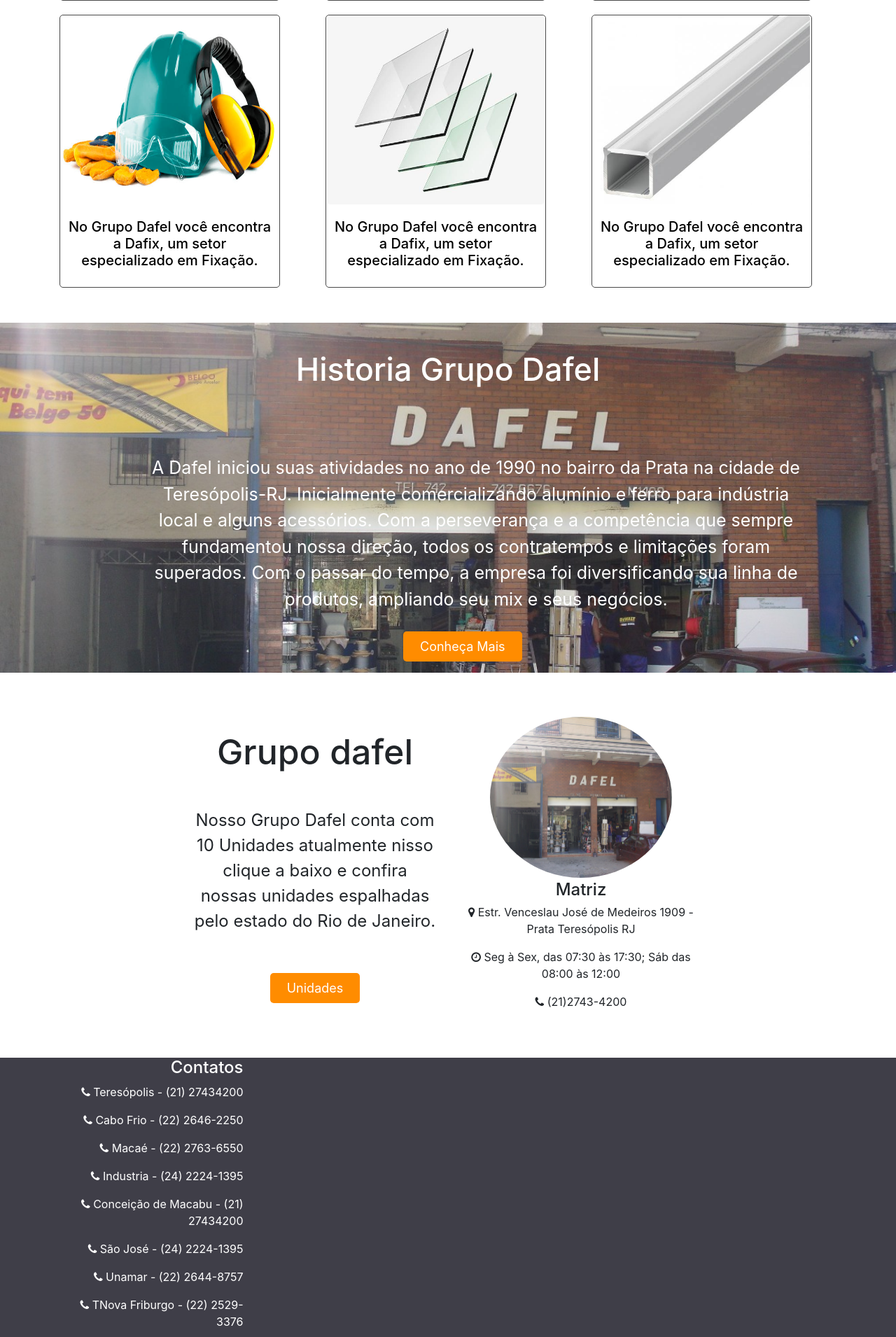
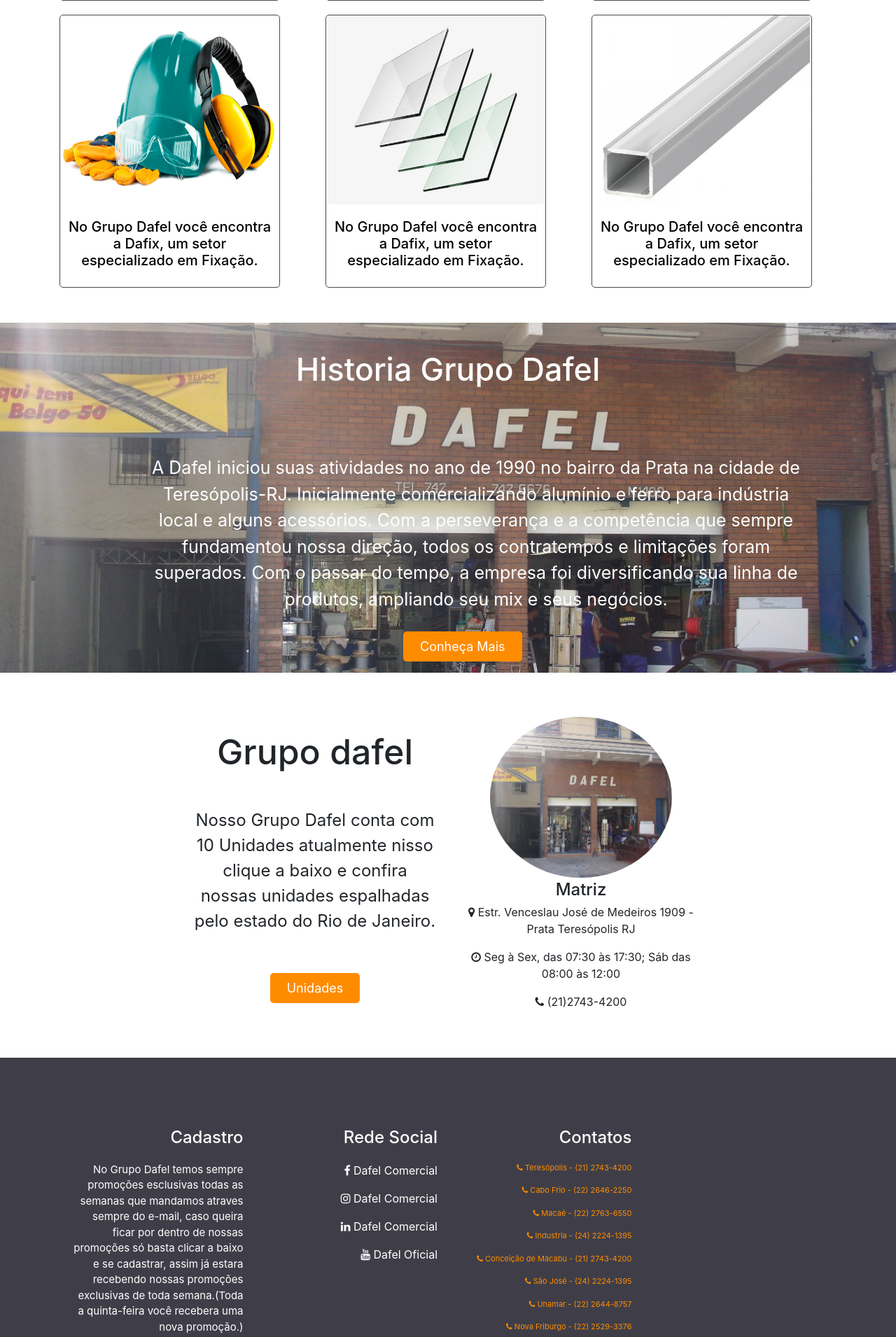
Before and after one commit to alessandroFutura/grupodafel.com.br, a PHP site: page / in a window 1280 px wide. Shown: the part 1130-3040 px from the top of the page at 70% size. Run offline with PHP 8.4, Linux system fonts and the light colour scheme.

Commit message:
Beta 1.0.8

```diff
--- a/public/css/contact.css
+++ b/public/css/contact.css
@@ -1,10 +1,58 @@
 .contact
 {
     background-color: #3F3E48;
+}
+
+.contact h4
+{
+    margin-bottom: 20px;
 }
 
 .contact .row .contact-number
 {
     color: white;
     text-align: end;
+    font-size: 11px;
+    margin-top: 100px;
 }
+.contact .row .contact-teresopolis
+{
+    color: darkorange;
+}
+
+.contact .contact-social
+{
+    color: white;
+    text-align: end;
+    margin-top: 100px;
+}
+
+.contact .contact-social a
+{
+    color: white;
+}
+
+.contact .row .register
+{
+    color: white;
+    text-align: end;
+    font-size: 11px;
+    margin-top: 100px;
+}
+
+.contact .register a
+{
+    border-radius: 5px;
+    border-width: 2px;
+    font-size: 18px;
+    padding: 11px 24px;
+    background-color: darkorange;
+    color: white;
+    border-color: darkorange;
+}
+
+.contact .register p
+{
+    font-size: 15px;
+    margin-bottom: 30px;
+}
--- a/public/css/history.css
+++ b/public/css/history.css
@@ -55,10 +55,34 @@
     height: 350px;
     border-radius: 50%;
     width: 390px;
-    margin: 20px 0px 0px 90%;
+    margin: 20px 0px 0px 31%;
 }
 
 .history-page .container .col-sm-12
 {
     margin-bottom: 20px;
 }
+
+.history-page .container .row .history-heading
+{
+    text-align: center;
+}
+
+.history-page .history-heading
+{
+    margin-top: 25px;
+}
+
+.history-page .text-one
+{
+    font-size: 20px;
+    margin-left: 25px;
+    margin-top: 10px;
+}
+
+.history-page .text-two
+{
+    font-size: 20px;
+    margin-left: 25px;
+    margin-top: 10px;
+}
--- a/public/css/product.css
+++ b/public/css/product.css
@@ -1,97 +1,75 @@
-.home-product .container
+.product .container
 {
     width: 1200px;
     background-color: #ffff
 }
 
-.home-product .product-picture
+.product .product-picture
 {
     height: 500px;
 }
 
-.home-product .text-product
+.product .text-product
 {
     height: 500px;
 
 }
 
-.home-product .row .product-picture
+.product .row .product-picture
 {
     height: 270px;
     width: 309px;
 }
 
-.home-product .row .text-product
+.product .row .text-product
 {
     height: 120px;
     font-size: 20px;
     padding: 20px 10px;
 }
 
-.home-product .row .flip-card-front
+.product .row .flip-card-front
 {
     border: 1px solid #484848;
     border-radius: 5px !important;
 }
 
-.home-product .row .flip-card-back
+.product .row .flip-card-back
 {
     text-align: start;
     padding: 25px 22px;
     border-radius: 6px;
 }
 
-.home-product .row .flip-card-back p
+.product .row .flip-card-back p
 {
     font-size: 16px;
 }
 
-.home-product .products .row .col-sm-4
+.product .products .row .col-sm-4
 {
     margin: 0px 0px 20px 0px;
 }
 
-.home-product .container .products-caption
+.product .container .products-caption
 {
     padding: 45px 130px;
     text-align: center;
     margin: 0px 0px 1px 0px;
 }
 
-.home-product .row .flip-card-back .product-button
+.product .row .flip-card-back .product-button
 {
     border-radius: 5px;
     border-width: 2px;
     color: white;
     font-size: 18px;
-    border-color: blue;
-    background-color: blue;
+    border-color: #474C55;
+    background-color: #474C55;
     padding: 10px;
 }
 
-.home .history
-{
-    background-color: #3F3E48;
-}
-
-.home .history .text-history h2
-{
-    color: white;
-    font-size: 45px;
-    padding: 20px 434px;
-    margin: 15px;
-}
-
-.home .history .text-history p
-{
-    font-size: 25px;
-    color: white;
-    text-align: center;
-    padding: 70px 130px;
-    margin: 40px;
-}
-
-.home-product .row .flip-card-front img
+.product .row .flip-card-front img
 {
     border-radius: 4px;
 }
--- a/public/css/slide.css
+++ b/public/css/slide.css
@@ -105,7 +105,6 @@
 
 .product-research
 {
-    border: 2px solid rgba(255, 255, 255, 0.4) !important;
     text-align: center;
     width: 95px;
     height: 85px;
@@ -135,3 +134,13 @@
 {
     margin-bottom: 15px;
 }
+
+.keyboard i
+{
+    color:white;
+}
+
+.keyboard p
+{
+    color: white;
+}
--- /dev/null
+++ b/public/js/scroll.js
@@ -0,0 +1,8 @@
+$('.menu a').click(function(e) {
+    e.preventDefault();
+    e.stopPropagation();
+    console.log($(this).attr('href'));
+    $('html, body').animate({
+        scrollTop: $($(this).attr('href')).offset().top
+    },1000);
+});
--- a/templates/index.html
+++ b/templates/index.html
@@ -17,6 +17,7 @@
         <link href="css/history.css" rel="stylesheet"/>
         <link href="css/company.css" rel="stylesheet"/>
         <link href="css/contact.css" rel="stylesheet"/>
+        <link href="css/loading.css" rel="stylesheet"/>
         <link href="css/{$ROUTE}.css" rel="stylesheet"/>
         <link href="font-awesome/css/font-awesome.css" rel="stylesheet"/>
         <link href="bootstrap-4.4.1/css/bootstrap.css" rel="stylesheet"/>
@@ -34,5 +35,6 @@
     <script src="js/global.js"></script>
     <script src="js/{$ROUTE}.js"></script>
     <script src="js/slide.js"></script>
+    <script src="js/scroll.js"></script>
     <script src="bootstrap-4.4.1/js/bootstrap.js"></script>
 </html>
--- a/templates/pages/home.html
+++ b/templates/pages/home.html
@@ -1,5 +1,5 @@
-<div class="home" style="height:2550px;">
-    <div class="home-product" style="height:1000px;">
+<div id="home" class="home" style="height:2550px;">
+    <div id="product" class="product" style="height:1000px;">
         <div class="container">
             <div class="products-caption">
                 <h6 class="subtitle">Variedades de produtos do Grupo Dafel</h6>
@@ -107,7 +107,7 @@
             </div>
         </div>
     </div>
-    <div class="history" style="height:500px;">
+    <div id="history" class="history" style="height:500px;">
         <div class="parallax">
             <div class="parallax-picture">
                 <div class="text-history">
@@ -122,7 +122,7 @@
             </div>
         </div>
     </div>
-    <div class="company" style="height:550px">
+    <div id="company" class="company" style="height:550px">
         <div class="container">
             <div class="col-sm-12">
                 <div class="row">
@@ -172,10 +172,58 @@
             </div>
         </div>
     </div>
-    <div class="contact" style="height: 500px">
+    <div id="contact" class="contact" style="height: 500px">
         <div class="container">
             <div class="col-sm-12">
                 <div class="row">
+                    <div class="col-sm-3">
+                        <div class="register">
+                            <h4>
+                                Cadastro
+                            </h4>
+                            <p>
+                                No Grupo Dafel temos sempre promoções esclusivas todas as semanas que mandamos atraves sempre do e-mail, caso queira ficar por dentro de nossas promoções só basta clicar a baixo e se cadastrar, assim já estara recebendo nossas promoções exclusivas de toda semana.(Toda a quinta-feira você recebera uma nova promoção.)
+                            </p>
+                            <a class="register-button" href="https://info.dafel.com.br/promocao-semanal">
+                                Registrar-se
+                            </a>
+                        </div>
+                    </div>
+                    <div class="col-sm-3">
+                        <div class="contact-social">
+                            <h4>
+                                Rede Social
+                            </h4>
+                            <div class="contact-social-midia">
+                                <a class="facebook" href="https://pt-br.facebook.com/Dafeloficial/">
+                                    <p><i class="fa fa-facebook"></i>
+                                        Dafel Comercial
+                                    </p>
+                                </a>
+                            </div>
+                            <div class="contact-social-midia">
+                                <a class="intagram" href="https://www.instagram.com/dafelcomercial/">
+                                    <p><i class="fa fa-instagram"></i>
+                                        Dafel Comercial
+                                    </p>
+                                </a>
+                            </div>
+                            <div class="contact-social-midia">
+                                <a class="linkedin" href="https://pt.linkedin.com/company/grupodafel">
+                                    <p><i class="fa fa-linkedin"></i>
+                                        Dafel Comercial
+                                    </p>
+                                </a>
+                            </div>
+                            <div class="contact-social-midia">
+                                <a class="youtube" href="https://www.youtube.com/channel/UCXfFf40-md_PVwq52uxbliw">
+                                    <p hre><i class="fa fa-youtube"></i>
+                                        Dafel Oficial
+                                    </p>
+                                </a>
+                            </div>
+                        </div>
+                    </div>
                     <div class="col-sm-3">
                         <div class="contact-number">
                             <h4>
@@ -183,7 +231,7 @@
                             </h4>
                             <div class="contact-teresopolis">
                                 <p><i class="fa fa-phone"></i>
-                                    Teresópolis - (21) 27434200
+                                    Teresópolis - (21) 2743-4200
                                 </p>
                             </div>
                             <div class="contact-teresopolis">
@@ -203,7 +251,7 @@
                             </div>
                             <div class="contact-teresopolis">
                                 <p><i class="fa fa-phone"></i>
-                                    Conceição de Macabu - (21) 27434200
+                                    Conceição de Macabu - (21) 2743-4200
                                 </p>
                             </div>
                             <div class="contact-teresopolis">
@@ -218,7 +266,12 @@
                             </div>
                             <div class="contact-teresopolis">
                                 <p><i class="fa fa-phone"></i>
-                                    TNova Friburgo - (22) 2529-3376
+                                    Nova Friburgo - (22) 2529-3376
+                                </p>
+                            </div>
+                            <div class="contact-teresopolis">
+                                <p><i class="fa fa-phone"></i>
+                                    Carton - (21) 2743-4214
                                 </p>
                             </div>
                             <div class="contact-teresopolis">
@@ -226,21 +279,7 @@
                                     Petropolis - (22) 2244-2750
                                 </p>
                             </div>
-                            <div class="contact-teresopolis">
-                                <p><i class="fa fa-phone"></i>
-                                    Carton - (21) 27434214
-                                </p>
-                            </div>
                         </div>
-                    </div>
-                    <div class="col-sm-3">
-
-                    </div>
-                    <div class="col-sm-3">
-
-                    </div>
-                    <div class="col-sm-3">
-
                     </div>
                 </div>
             </div>
```
Also changed, not shown: public/css/loading.css (added, +54 -0 lines), templates/includes/header.html (+5 -5 lines), templates/pages/history.html (+28 -4 lines), templates/slide.html (+6 -4 lines), templates/pages/contact.html (renamed from templates/pages/contato.html), templates/pages/product.html (added).
